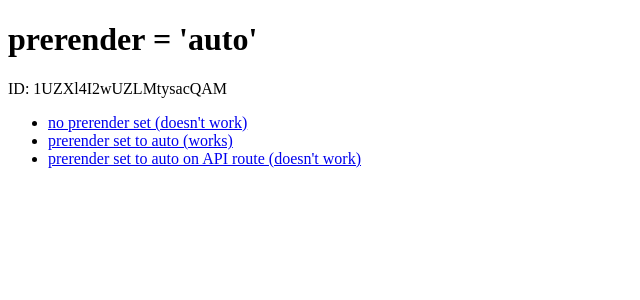
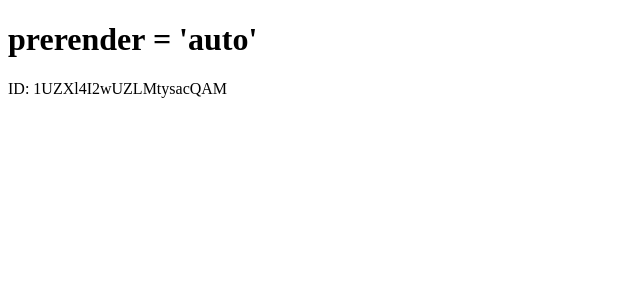
Before and after one commit to mld-hnam/test-sveltekit, a SvelteKit app: page / in a window 1280 px wide. Shown: the top 300 px of the page, without its empty margins (0-640 px from the left). Built offline with nearby package versions, Linux system fonts and the light colour scheme.

Commit message:
Remove links

```diff
--- a/src/routes/+page.svelte
+++ b/src/routes/+page.svelte
@@ -7,9 +7,3 @@
 <p>
   ID: {data.id}
 </p>
-
-<ul>
-  <li><a href="/no-prerender">no prerender set (doesn't work)</a></li>
-  <li><a href="/prerender-auto">prerender set to auto (works)</a></li>
-  <li><a href="/api-test">prerender set to auto on API route (doesn't work)</a></li>
-</ul>
```
